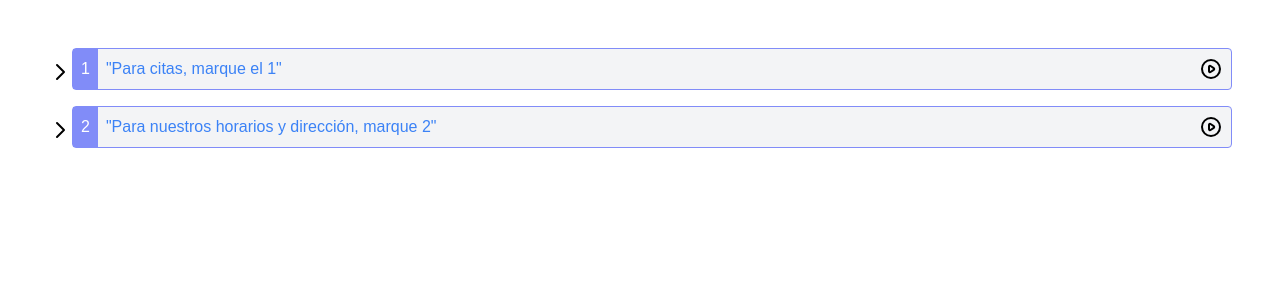
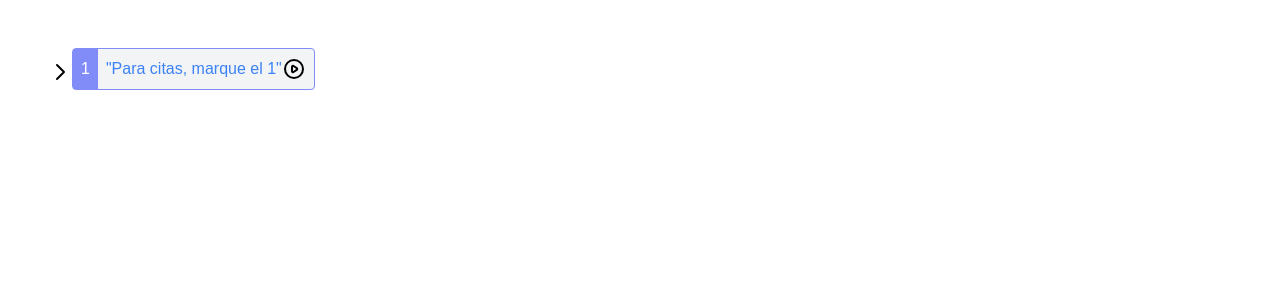
Before and after one commit to livanvaldes084/react-ts-ydu3nx, a React (Create React App) app: page / in a window 1280 px wide. Shown: the top 300 px of the page. Built offline with nearby package versions, Linux system fonts and the light colour scheme.

Commit message:
2 files modified, 1 added

```diff
--- a/src/settings/Voices/components/Accordion.tsx
+++ b/src/settings/Voices/components/Accordion.tsx
@@ -1,10 +1,15 @@
 import * as React from 'react';
 import { useState, useRef } from 'react';
+import AccordionItem from './AccordionItem';
 
+type ContentProps = {
+  description?: string;
+  data?: Array<{ title: string; order: number }>;
+};
 type AccordionProps = {
   title: string;
-  order: number;
-  content: string;
+  order?: number;
+  content?: ContentProps;
 };
 const Accordion = ({ title, order, content }: AccordionProps) => {
   const [isOpened, setOpened] = useState<boolean>(false);
@@ -15,6 +20,12 @@ const Accordion = ({ title, order, content }: AccordionProps) => {
     setOpened(!isOpened);
     setHeight(!isOpened ? `${contentElement.current.scrollHeight}px` : '0px');
   };
+  const contentItems = content?.description
+    ? content?.description
+    : content.data.map((item) => (
+        <AccordionItem title={item.title} order={item.order} />
+      ));
+
   return (
     <div className="flex flex-row ">
       <div onClick={HandleOpening} className="mt-3">
@@ -50,44 +61,14 @@ const Accordion = ({ title, order, content }: AccordionProps) => {
           </svg>
         )}
       </div>
-      <div className="border border-indigo-400 rounded bg-gray-100">
-        <div
-          className={`flex flex-row items-center ${
-            isOpened && 'border-indigo-400 border-b'
-          }`}
-        >
-          <div className="text-white bg-indigo-400 p-2">{order}</div>
-          <div className="flex flex-row justify-between w-full p-2">
-            <h4 className="text-blue-500">{title}</h4>
-            <svg
-              xmlns="http://www.w3.org/2000/svg"
-              className="h-6 w-6"
-              fill="none"
-              viewBox="0 0 24 24"
-              stroke="currentColor"
-              strokeWidth={2}
-            >
-              <path
-                strokeLinecap="round"
-                strokeLinejoin="round"
-                d="M14.752 11.168l-3.197-2.132A1 1 0 0010 9.87v4.263a1 1 0 001.555.832l3.197-2.132a1 1 0 000-1.664z"
-              />
-              <path
-                strokeLinecap="round"
-                strokeLinejoin="round"
-                d="M21 12a9 9 0 11-18 0 9 9 0 0118 0z"
-              />
-            </svg>
-          </div>
-        </div>
-        <div
-          ref={contentElement}
-          style={{ height: height }}
-          className="overflow-hidden transition-all duration-200"
-        >
-          <p className="p-4">{content}</p>
-        </div>
-      </div>
+      <AccordionItem
+        title={title}
+        content={contentItems}
+        order={order}
+        contentElement={contentElement}
+        height={height}
+        isOpened={isOpened}
+      />
     </div>
   );
 };
--- /dev/null
+++ b/src/settings/Voices/components/AccordionItem.tsx
@@ -0,0 +1,52 @@
+import * as React from 'react';
+
+const AccordionItem = ({
+  title,
+  order,
+  content,
+  contentElement,
+  height,
+  isOpened,
+}) => {
+  return (
+    <div className="border border-indigo-400 rounded bg-gray-100">
+      <div className="flex flex-row items-center">
+        <div className="text-white bg-indigo-400 p-2">{order}</div>
+        <div className="flex flex-row justify-between w-full p-2">
+          <h4 className="text-blue-500">{title}</h4>
+          <svg
+            xmlns="http://www.w3.org/2000/svg"
+            className="h-6 w-6"
+            fill="none"
+            viewBox="0 0 24 24"
+            stroke="currentColor"
+            strokeWidth={2}
+          >
+            <path
+              strokeLinecap="round"
+              strokeLinejoin="round"
+              d="M14.752 11.168l-3.197-2.132A1 1 0 0010 9.87v4.263a1 1 0 001.555.832l3.197-2.132a1 1 0 000-1.664z"
+            />
+            <path
+              strokeLinecap="round"
+              strokeLinejoin="round"
+              d="M21 12a9 9 0 11-18 0 9 9 0 0118 0z"
+            />
+          </svg>
+        </div>
+      </div>
+      {isOpened ? (
+        <div
+          ref={contentElement}
+          className="overflow-hidden transition-all duration-200 p-4 h-full"
+        >
+          {content}
+        </div>
+      ) : (
+        <div ref={contentElement}></div>
+      )}
+    </div>
+  );
+};
+
+export default AccordionItem;
--- a/src/settings/Voices/index.tsx
+++ b/src/settings/Voices/index.tsx
@@ -6,14 +6,18 @@ export default function Voice() {
     {
       title: '"Para citas, marque el 1"',
       order: 1,
-      content:
-        'Lorem ipsum dolor sit amet consectetur adipisicing elit. Impedit nesciunt beatae debitis delectus pariatur nostrum maiores magni quibusdam officia tempore quis ea molestiae ducimus error nemo, tenetur possimus, earum illo.',
-    },
-    {
-      title: '"Para nuestros horarios y dirección, marque 2"',
-      order: 2,
-      content:
-        'Lorem ipsum dolor sit amet consectetur adipisicing elit. Impedit nesciunt beatae debitis delectus pariatur nostrum maiores magni quibusdam officia tempore quis ea molestiae ducimus error nemo, tenetur possimus, earum illo. Impedit nesciunt beatae debitis delectus pariatur nostrum maiores magni quibusdam officia tempore quis ea molestiae ducimus error nemo, tenetur possimus, earum illo.',
+      content: {
+        data: [
+          {
+            title: '"Para citas, marque el 1"',
+            order: 1,
+          },
+          {
+            title: '"Para citas, marque el 1"',
+            order: 2,
+          },
+        ],
+      },
     },
   ];
   return (
```
